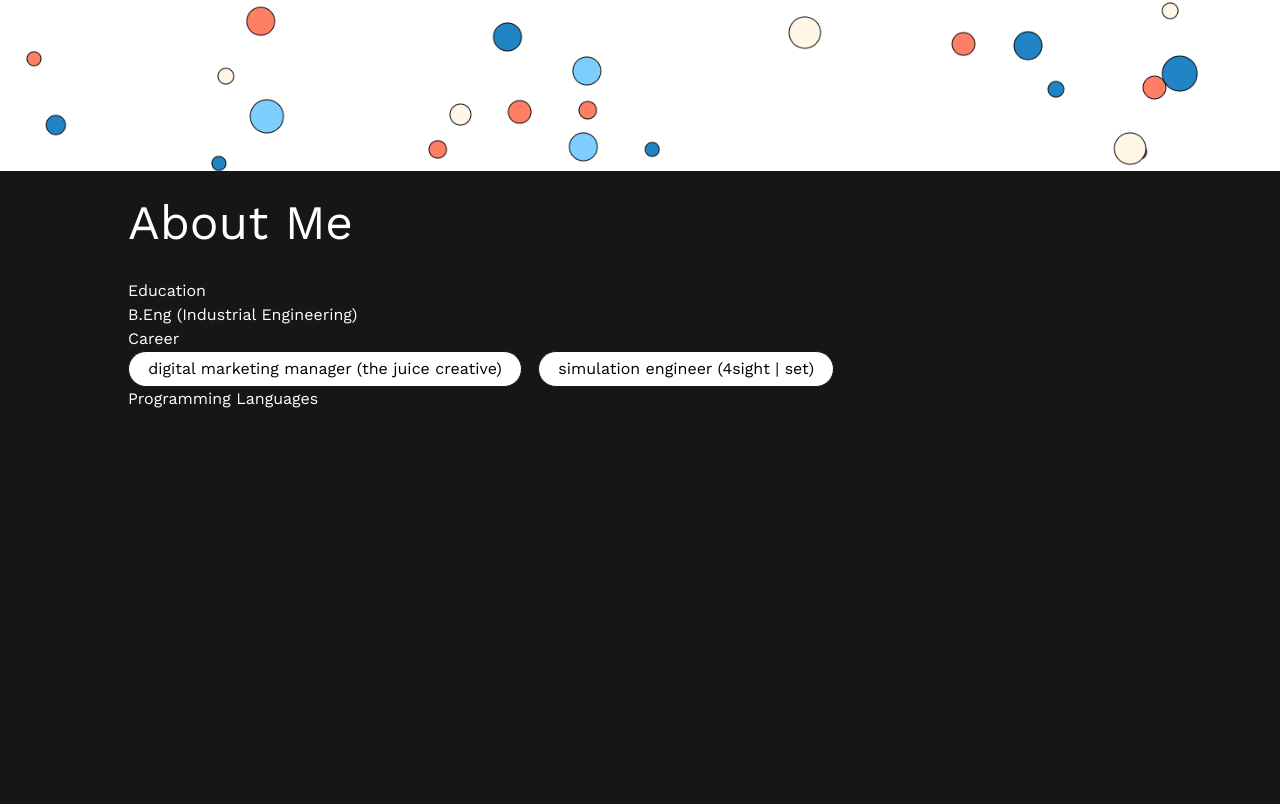
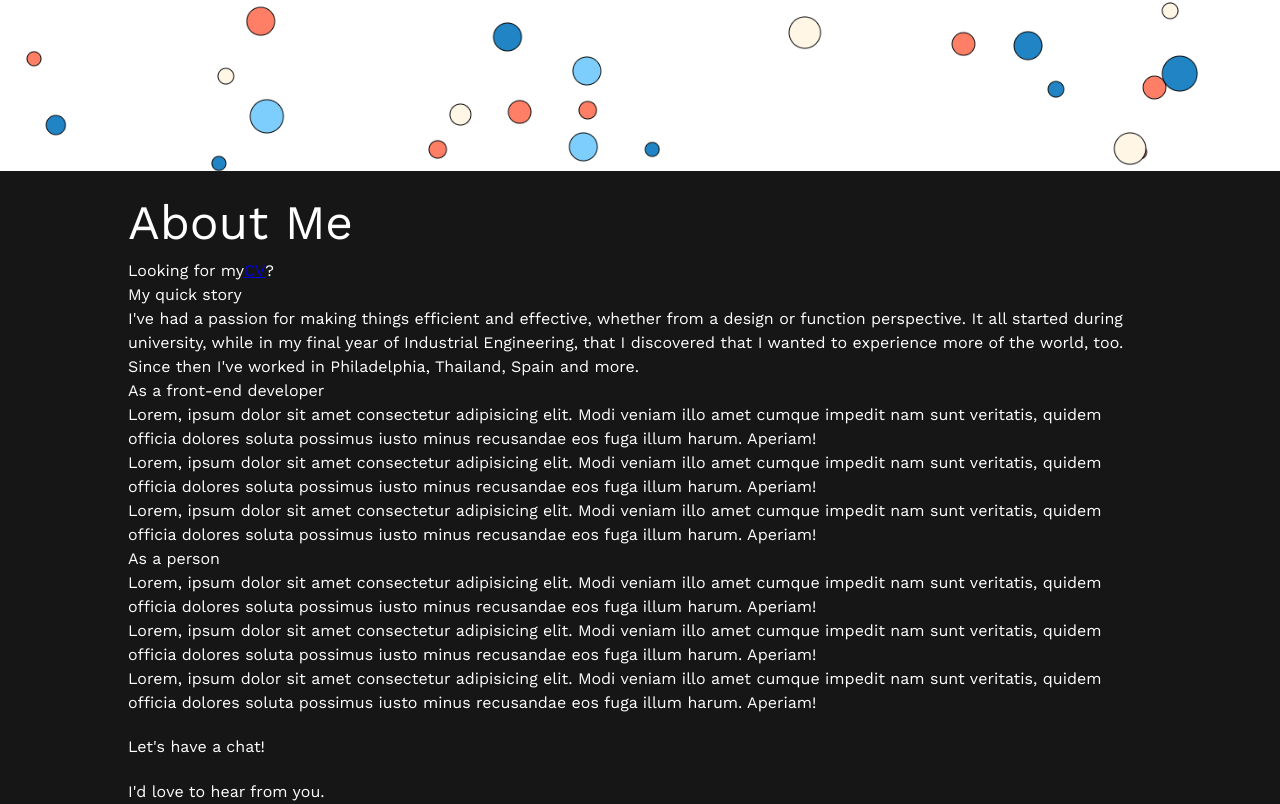
Before and after one commit to MarcoJHB/blog-test-with-next, a Next.js app: page /about in a window 1280 px wide. Shown: the part 309-1113 px from the top of the page. Before the commit the page ends 800 px from the top, so only its background shows below. Built offline with nearby package versions, Linux system fonts and the light colour scheme.

Commit message:
Add contact form and fix meta in head

```diff
--- a/components/Footer.js
+++ b/components/Footer.js
@@ -1,5 +1,6 @@
 import Container from './container';
 import styles from '../styles/Footer.module.css';
+import ContactForm from '../components/ContactForm.js';
 
 export default function Footer() {
   return (
@@ -8,6 +9,7 @@ export default function Footer() {
         <div className={styles.footerContainer}>
           <div className={styles.leftCol}>
             <p>Get in touch with me today!</p>
+            <ContactForm />
             <div className={styles.socialIcons}>
               <svg
                 fill="#fff"
--- a/components/Layout.js
+++ b/components/Layout.js
@@ -1,5 +1,5 @@
 import Footer from './Footer.js';
-import Meta from './meta.js';
+import Meta from './Meta.js';
 
 export default function Layout({ children }) {
   return (
--- a/components/meta.js
+++ b/components/meta.js
@@ -1,6 +1,7 @@
 import Head from 'next/head';
+import Script from 'next/script';
 
-export default function Meta() {
+export default function Meta({ title }) {
   return (
     <Head>
       <link rel="apple-touch-icon" sizes="180x180" href="/favicon/apple-touch-icon.png" />
@@ -17,7 +18,21 @@ export default function Meta() {
         name="Marco Agas | Front-End Web Developer"
         content="Developing websites, apps and more."
       />
+      <link rel="icon" href="/favicon.svg" />
+      <Script src="https://cdnjs.cloudflare.com/ajax/libs/gsap/3.4.0/gsap.min.js"></Script>
+      <Script src="https://cdnjs.cloudflare.com/ajax/libs/gsap/3.6.1/gsap.min.js"></Script>
+      <Script src="https://cdnjs.cloudflare.com/ajax/libs/gsap/3.6.1/ScrollToPlugin.min.js"></Script>
+      <Script src="https://cdnjs.cloudflare.com/ajax/libs/ScrollMagic/2.0.7/plugins/animation.gsap.min.js"></Script>
+      <Script src="https://cdnjs.cloudflare.com/ajax/libs/ScrollMagic/2.0.7/plugins/debug.addIndicators.min.js"></Script>
+      <Script src="./components/Animation.js" defer />
       <meta property="og:image" content="/favicon/favicon-32x32.png" />
+      <meta
+        name="description"
+        content="Web Development and Web Design, here is my portfolio that shows off my projects and industry insights"
+      />
+      <title>Marco Agas | Front-end Developer | {title}</title>
     </Head>
   );
 }
+
+<Head></Head>;
--- a/pages/about.js
+++ b/pages/about.js
@@ -3,6 +3,7 @@ import Link from 'next/link';
 import Image from 'next/image';
 import Container from '../components/container';
 import Head from 'next/head';
+import Meta from '../components/Meta';
 
 export default function About() {
   return (
@@ -17,15 +18,55 @@ export default function About() {
         />
       </div>
       <Container>
-        <h2 className={styles.title}>About Me</h2>
-        <h3>Education</h3>
-        <p>B.Eng (Industrial Engineering)</p>
-        <h3>Career</h3>
-        <ul>
-          <li>Digital Marketing Manager (The Juice Creative)</li>
-          <li>Simulation Engineer (4Sight | SET)</li>
-        </ul>
-        <h3>Programming Languages</h3>
+        <h1 className={styles.title}>About Me</h1>
+        <p>
+          Looking for my
+          <Link href="#">
+            <a>CV</a>
+          </Link>
+          ?
+        </p>
+        <h3>My quick story</h3>
+        <p>
+          I've had a passion for making things efficient and effective, whether from a design or
+          function perspective. It all started during university, while in my final year of
+          Industrial Engineering, that I discovered that I wanted to experience more of the world,
+          too. Since then I've worked in Philadelphia, Thailand, Spain and more.
+        </p>
+        <h3>As a front-end developer</h3>
+        <p>
+          Lorem, ipsum dolor sit amet consectetur adipisicing elit. Modi veniam illo amet cumque
+          impedit nam sunt veritatis, quidem officia dolores soluta possimus iusto minus recusandae
+          eos fuga illum harum. Aperiam!
+        </p>
+        <p>
+          Lorem, ipsum dolor sit amet consectetur adipisicing elit. Modi veniam illo amet cumque
+          impedit nam sunt veritatis, quidem officia dolores soluta possimus iusto minus recusandae
+          eos fuga illum harum. Aperiam!
+        </p>
+        <p>
+          Lorem, ipsum dolor sit amet consectetur adipisicing elit. Modi veniam illo amet cumque
+          impedit nam sunt veritatis, quidem officia dolores soluta possimus iusto minus recusandae
+          eos fuga illum harum. Aperiam!
+        </p>
+        <h3>As a person</h3>
+        <p>
+          Lorem, ipsum dolor sit amet consectetur adipisicing elit. Modi veniam illo amet cumque
+          impedit nam sunt veritatis, quidem officia dolores soluta possimus iusto minus recusandae
+          eos fuga illum harum. Aperiam!
+        </p>
+        <p>
+          Lorem, ipsum dolor sit amet consectetur adipisicing elit. Modi veniam illo amet cumque
+          impedit nam sunt veritatis, quidem officia dolores soluta possimus iusto minus recusandae
+          eos fuga illum harum. Aperiam!
+        </p>
+        <p>
+          Lorem, ipsum dolor sit amet consectetur adipisicing elit. Modi veniam illo amet cumque
+          impedit nam sunt veritatis, quidem officia dolores soluta possimus iusto minus recusandae
+          eos fuga illum harum. Aperiam!
+        </p>
+        <h2>Let's have a chat!</h2>
+        <p>I'd love to hear from you.</p>
       </Container>
     </main>
   );
```
Also changed, not shown: components/ContactForm.js (added, +41 -0 lines), pages/index.js (+2 -14 lines).
